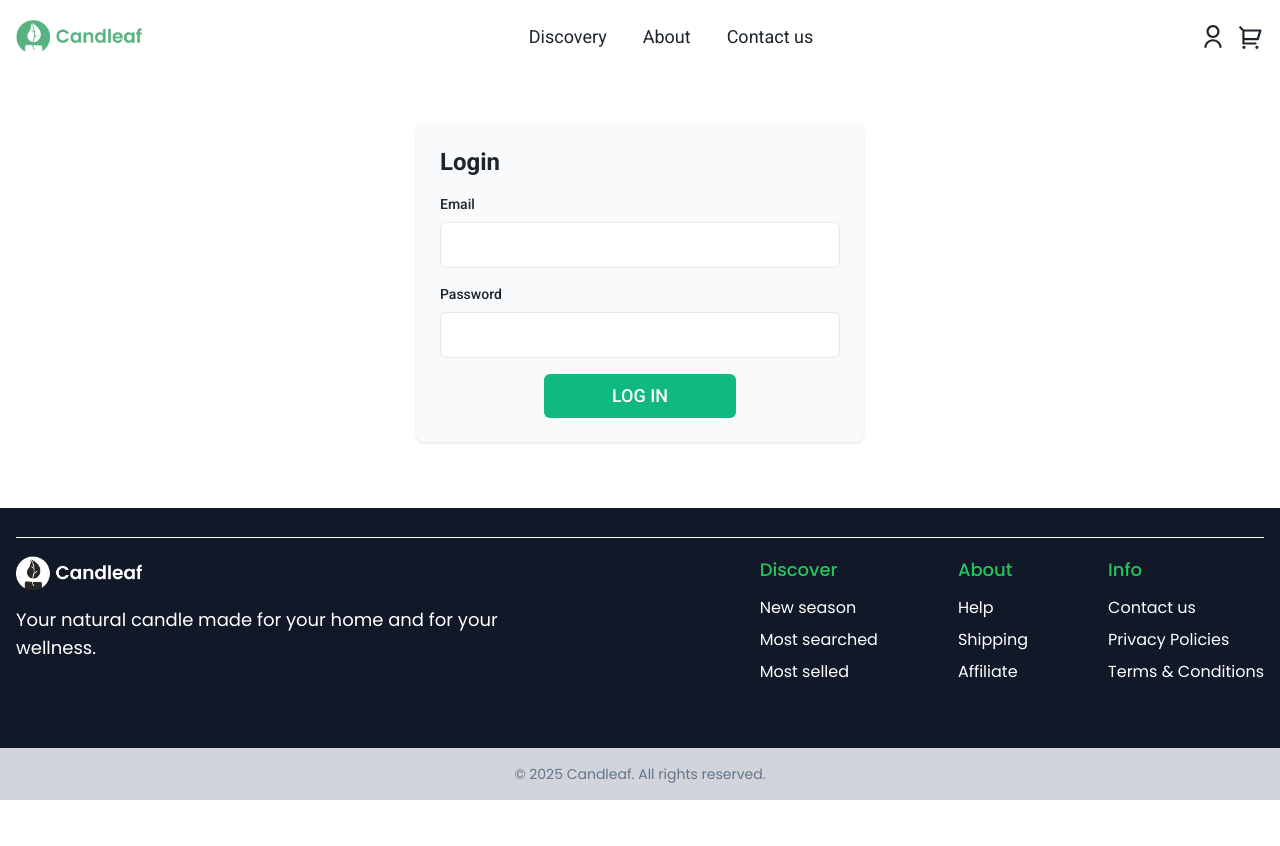
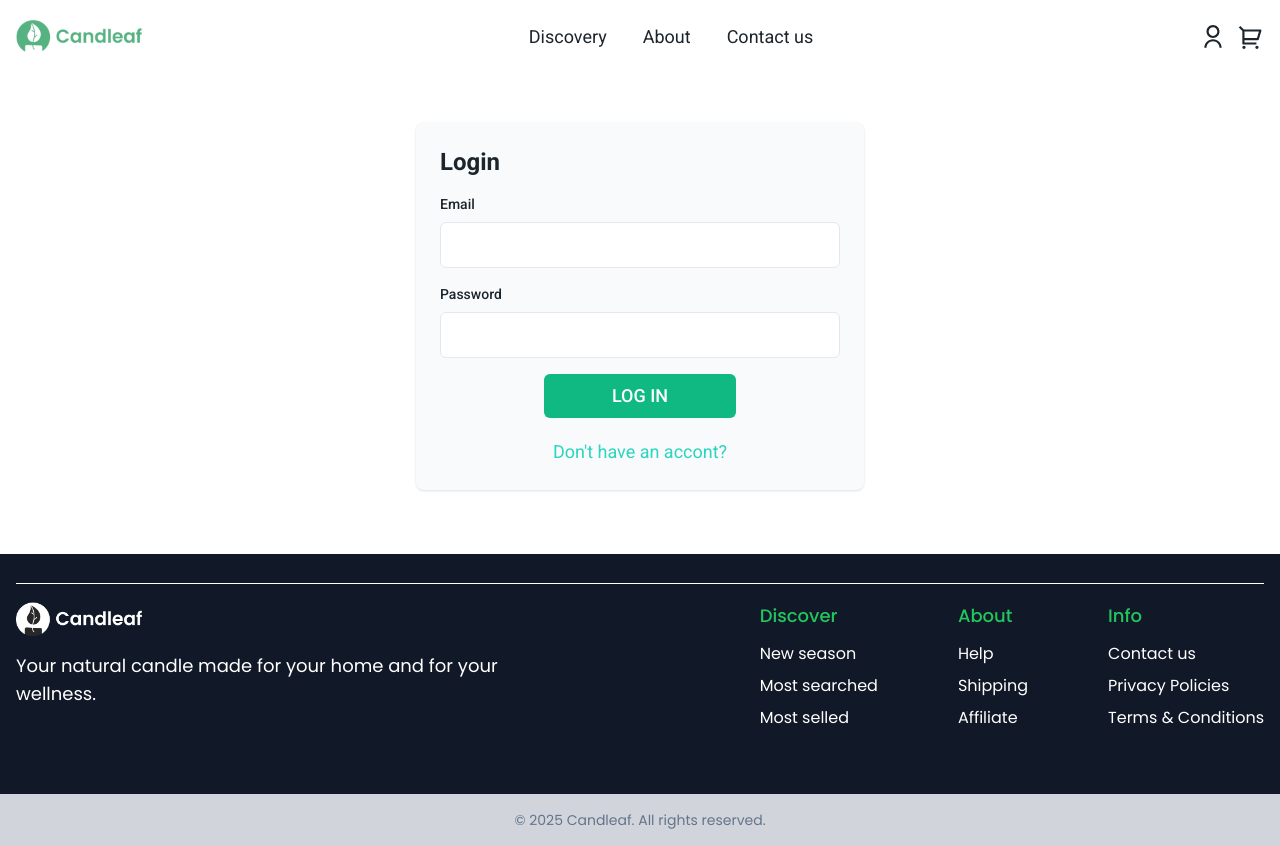
Before and after one commit to msselizabeth/e-commerce, a Next.js app: page /login in a window 1280 px wide. Before the commit the page ends 800 px from the top, so only its background shows below. Built offline with nearby package versions, Linux system fonts and the light colour scheme; no server answers.

Commit message:
updated header link, added links to login/register from other pages

```diff
--- a/src/components/Forms/LoginForm.tsx
+++ b/src/components/Forms/LoginForm.tsx
@@ -3,6 +3,7 @@ import { useState } from "react";
 import { signIn } from "next-auth/react";
 import { toast } from "react-toastify";
 import { useRouter } from "next/navigation";
+import Link from "next/link";
 
 interface LoginFormState {
   email: string;
@@ -106,6 +107,8 @@ export default function LoginForm() {
         log In
       </button>
       </div>
+
+      <Link href="/register" className="block pt-5 text-center text-teal-400">Don&apos;t have an accont?</Link>
     </form>
   );
 }
--- a/src/components/Forms/RegisterForm.tsx
+++ b/src/components/Forms/RegisterForm.tsx
@@ -2,6 +2,7 @@
 import { useState } from "react";
 import { useRouter } from "next/navigation";
 import { toast } from "react-toastify";
+import Link from "next/link";
 
 interface SignUpFormState {
   firstName: string;
@@ -165,6 +166,8 @@ export default function RegisterForm() {
         Sign Up
       </button>
         </div>
+
+        <Link href="/login" className="block pt-5 text-center text-teal-400">Already have an account?</Link>
     </form>
   );
 }
--- a/src/components/Header/Header.tsx
+++ b/src/components/Header/Header.tsx
@@ -34,9 +34,9 @@ const Header = () => {
         </ul>
       </nav>
       <div className="flex gap-3">
-        <button type="button" aria-label="user button">
+        <Link href="/login" aria-label="user button">
           <RiUserLine size={26} />
-        </button>
+        </Link>
         <button type="button" aria-label="shopping cart button">
           <RiShoppingCart2Line size={26} />
         </button>
```
